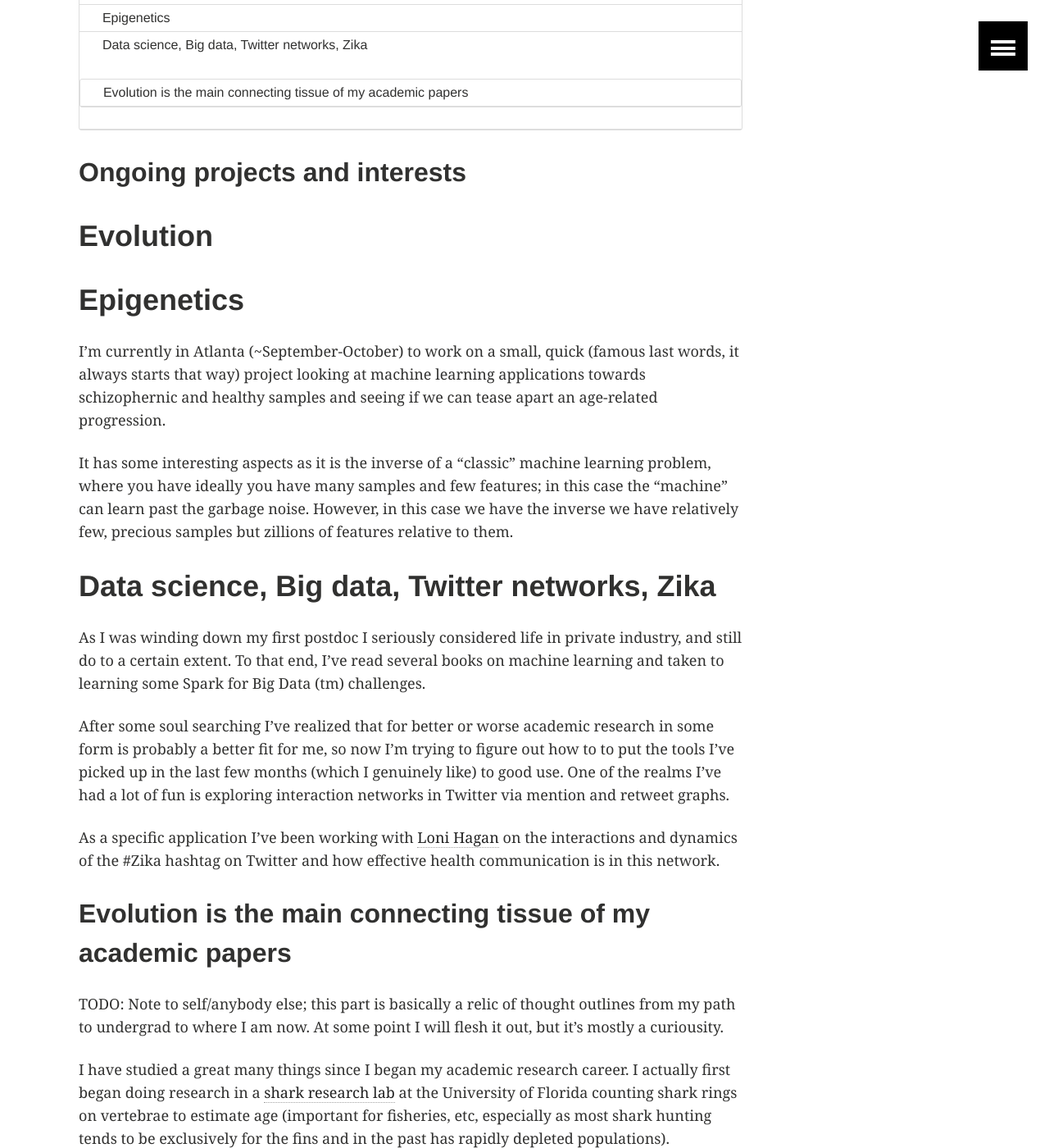
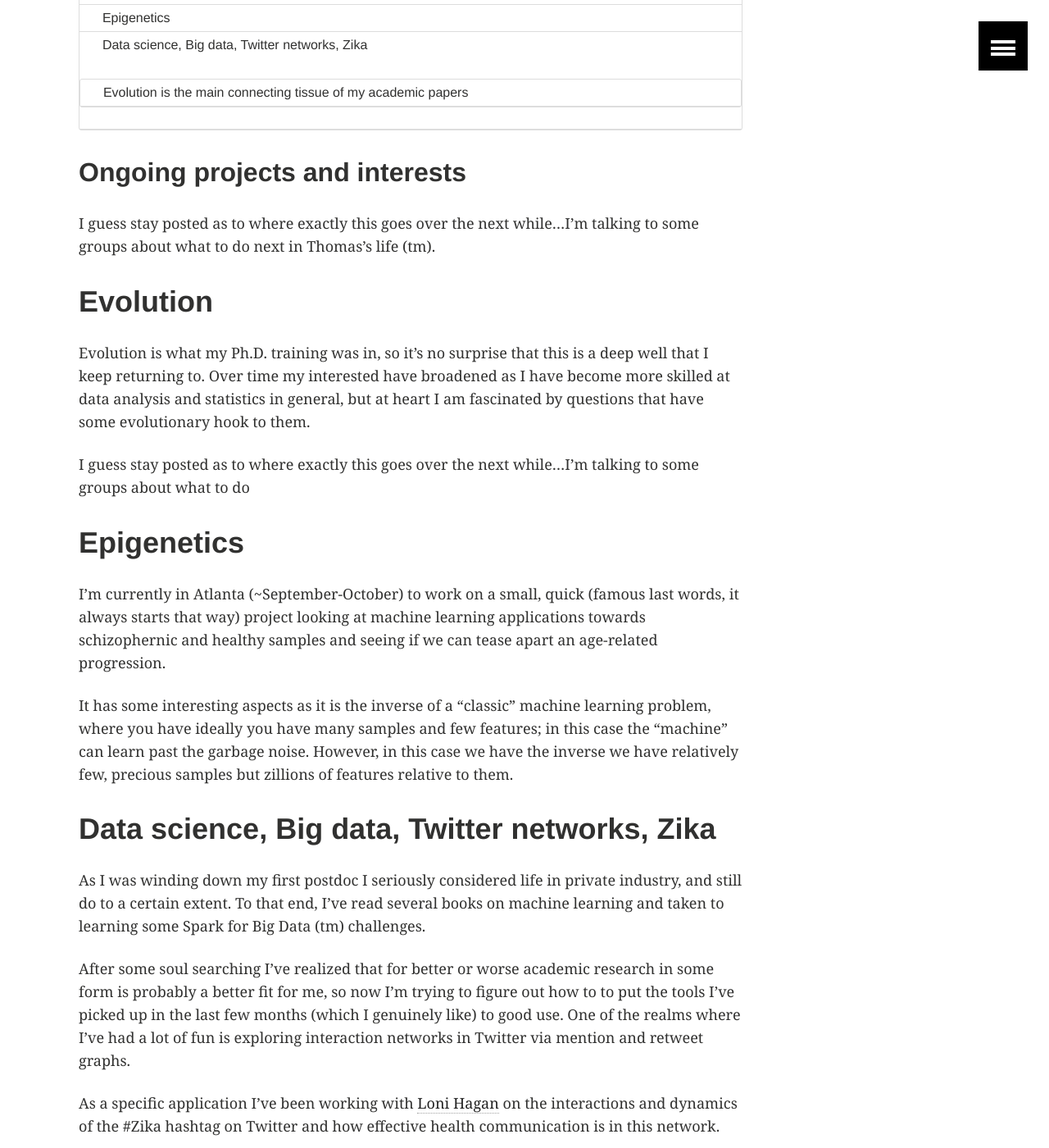
Before and after one commit to thomas-keller/thomas-keller.github.io, a Jekyll site: the page built from research/index.md, in a window 1280 px wide and 1400 px high, scrolled down 340 px. Shown: the whole window at 82% size. Built offline with Jekyll 4.4.1, drawn with Linux system fonts in a browser that asks for light colours.

Commit message:
updated cv, research, and papers pages

```diff
--- a/research/index.md
+++ b/research/index.md
@@ -16,7 +16,13 @@ share: false
 
 ## Ongoing projects and interests
 
+I guess stay posted as to where exactly this goes over the next while...I'm talking to some groups about what to do next in Thomas's life (tm).
+
 # Evolution
+
+Evolution is what my Ph.D. training was in, so it's no surprise that this is a deep well that I keep returning to. Over time my interested have broadened as I have become more skilled at data analysis and statistics in general, but at heart I am fascinated by questions that have some evolutionary hook to them.
+
+I guess stay posted as to where exactly this goes over the next while...I'm talking to some groups about what to do
 
 # Epigenetics
 
@@ -28,7 +34,7 @@ It has some interesting aspects as it is the inverse of a "classic" machine lear
 
 As I was winding down my first postdoc I seriously considered life in private industry, and still do to a certain extent. To that end, I've read several books on machine learning and taken to learning some Spark for Big Data (tm) challenges.
 
-After some soul searching I've realized that for better or worse academic research in some form is probably a better fit for me, so now I'm trying to figure out how to to put the tools I've picked up in the last few months (which I genuinely like) to good use. One of the realms I've had a lot of fun is exploring interaction networks in Twitter via mention and retweet graphs.
+After some soul searching I've realized that for better or worse academic research in some form is probably a better fit for me, so now I'm trying to figure out how to to put the tools I've picked up in the last few months (which I genuinely like) to good use. One of the realms where I've had a lot of fun is exploring interaction networks in Twitter via mention and retweet graphs.
 
 As a specific application I've been working with [Loni Hagan](https://scholar.google.com/citations?user=eVzJHmkAAAAJ&hl=en) on the interactions and dynamics of the #Zika hashtag on Twitter and how effective health communication is in this network.
 
```
